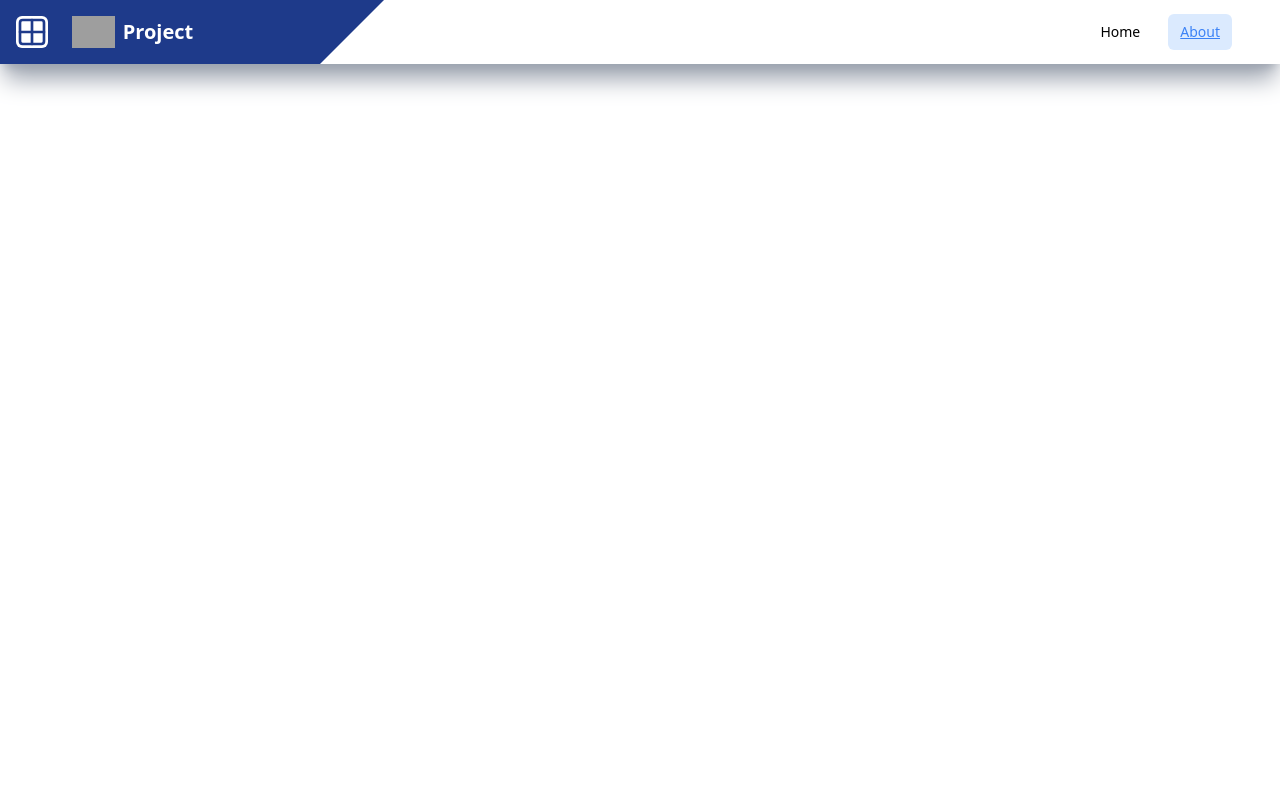
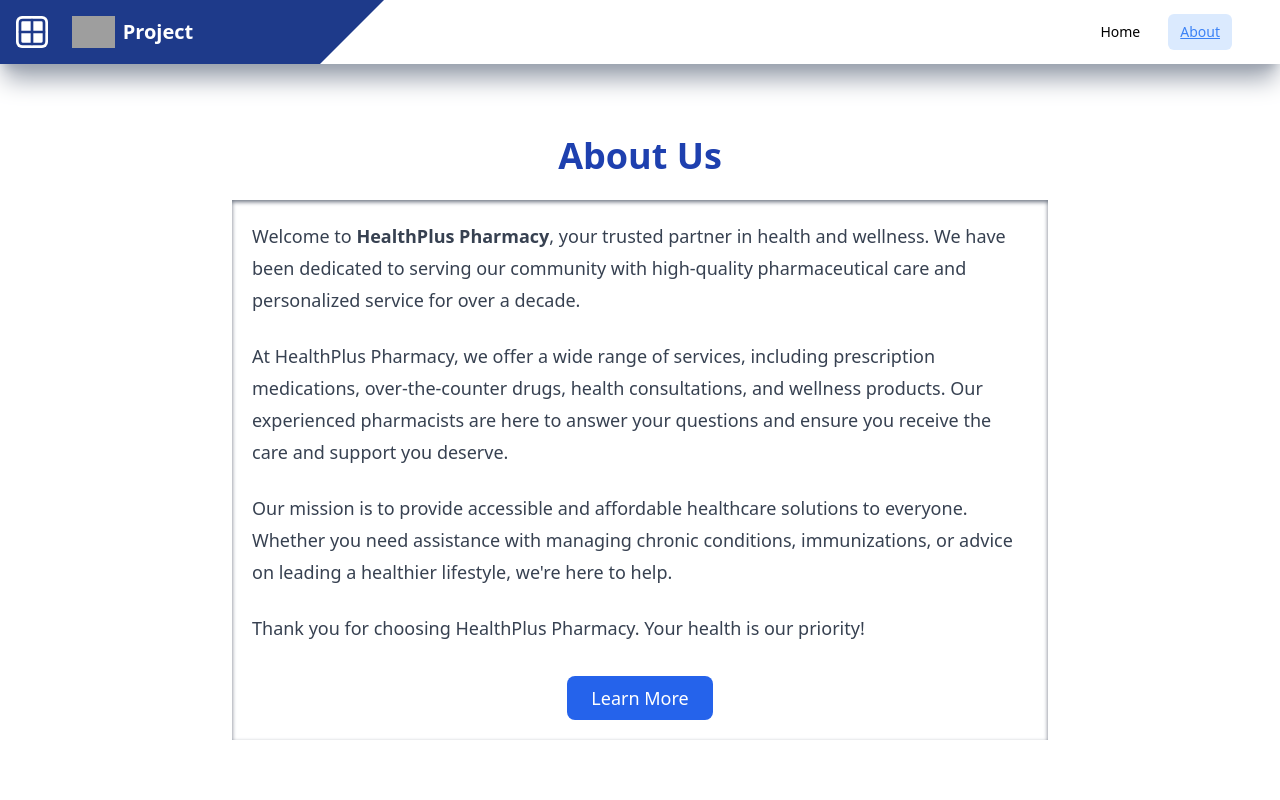
Before and after one commit to latikaguptak/project-task, a React (Vite) app: page /about in a window 1280 px wide. Shown: the top 800 px of the page. Built offline with nearby package versions, Linux system fonts and the light colour scheme; grey boxes are pictures that could not be loaded.

Commit message:
add the about page

```diff
--- a/src/App.jsx
+++ b/src/App.jsx
@@ -1,5 +1,6 @@
 import { Outlet } from "react-router"
 import Footer from "./components/footer/Footer"
+import Header from "./components/header/Header"
 
 
 function App() {
@@ -7,6 +8,7 @@ function App() {
 
   return (
     <>
+    <Header/>
     <div className="relative h-screen">
 
       <Outlet/>
--- a/src/components/header/Header.jsx
+++ b/src/components/header/Header.jsx
@@ -3,7 +3,7 @@ import { Link, NavLink } from "react-router-dom";
 
 const Header = () => {
   return (
-    <header className="relative w-full h-16 shadow-xl shadow-gray-400">
+    <header className="relative w-full h-16 shadow-xl shadow-gray-400 border-b-1 border-gray-900">
 
       <div
         className="absolute top-0 left-0 h-full w-full bg-blue-900 flex items-center px-4 z-10"
--- a/src/pages/about/About.jsx
+++ b/src/pages/about/About.jsx
@@ -1,15 +1,42 @@
-import React from 'react'
-import Header from '../../components/header/Header'
-
 const About = () => {
   return (
-    <div>
-        <Header/>
-        <h1>
+    <div className=" min-h-screen py-10 px-6 sm:px-12 lg:px-20">
+      <div className="max-w-4xl mx-auto rounded-lg p-8 ">
+        <h1 className="text-4xl font-bold text-blue-800 mb-6 text-center">
+          About Us
+        </h1>
+        <div className="shadow-inner shadow-gray-500 m-2 p-5 bg-white">
 
-        </h1>
+        <p className="text-gray-700 text-lg leading-8 mb-6">
+          Welcome to <span className="font-semibold">HealthPlus Pharmacy</span>,
+          your trusted partner in health and wellness. We have been dedicated
+          to serving our community with high-quality pharmaceutical care and
+          personalized service for over a decade.
+        </p>
+        <p className="text-gray-700 text-lg leading-8 mb-6">
+          At HealthPlus Pharmacy, we offer a wide range of services, including
+          prescription medications, over-the-counter drugs, health consultations,
+          and wellness products. Our experienced pharmacists are here to answer
+          your questions and ensure you receive the care and support you deserve.
+        </p>
+        <p className="text-gray-700 text-lg leading-8 mb-6">
+          Our mission is to provide accessible and affordable healthcare
+          solutions to everyone. Whether you need assistance with managing
+          chronic conditions, immunizations, or advice on leading a healthier
+          lifestyle, we're here to help.
+        </p>
+        <p className="text-gray-700 text-lg leading-8 mb-6">
+          Thank you for choosing HealthPlus Pharmacy. Your health is our priority!
+        </p>
+        <div className="text-center mt-8">
+          <button className="bg-blue-600 text-white px-6 py-2 rounded-lg text-lg font-medium hover:bg-blue-700 transition">
+            Learn More
+          </button>
+        </div>
+        </div>
+      </div>
     </div>
-  )
-}
+  );
+};
 
-export default About
+export default About;
--- a/src/pages/home/Home.jsx
+++ b/src/pages/home/Home.jsx
@@ -1,6 +1,6 @@
 
 
-import Header from "../../components/header/Header";
+
 import Section from "../../components/sections/Section";
 
 
@@ -9,7 +9,7 @@ const Home = () => {
 
   return (
     <div className="">
-      <Header />
+
       <div>
 
 
```
